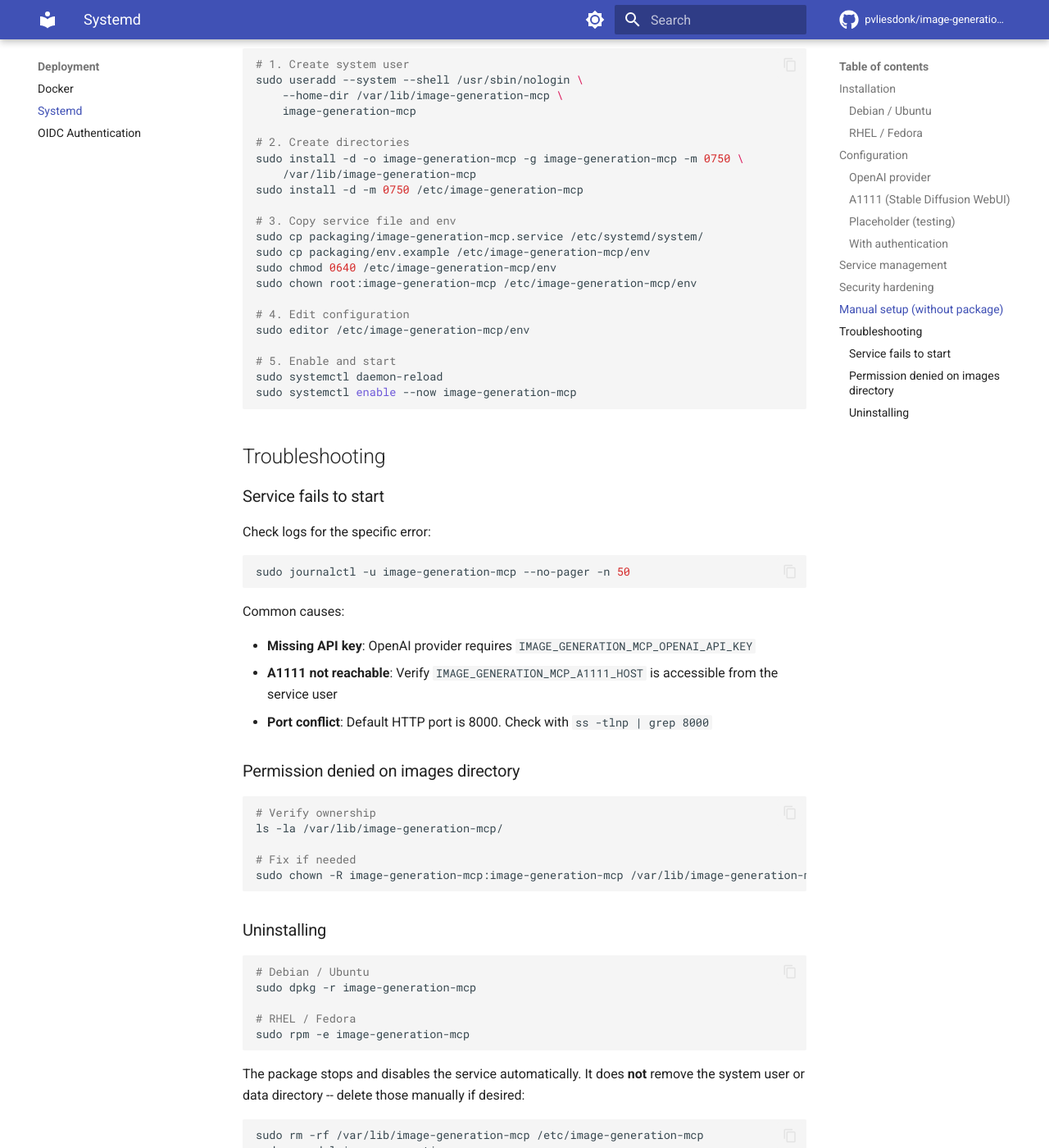
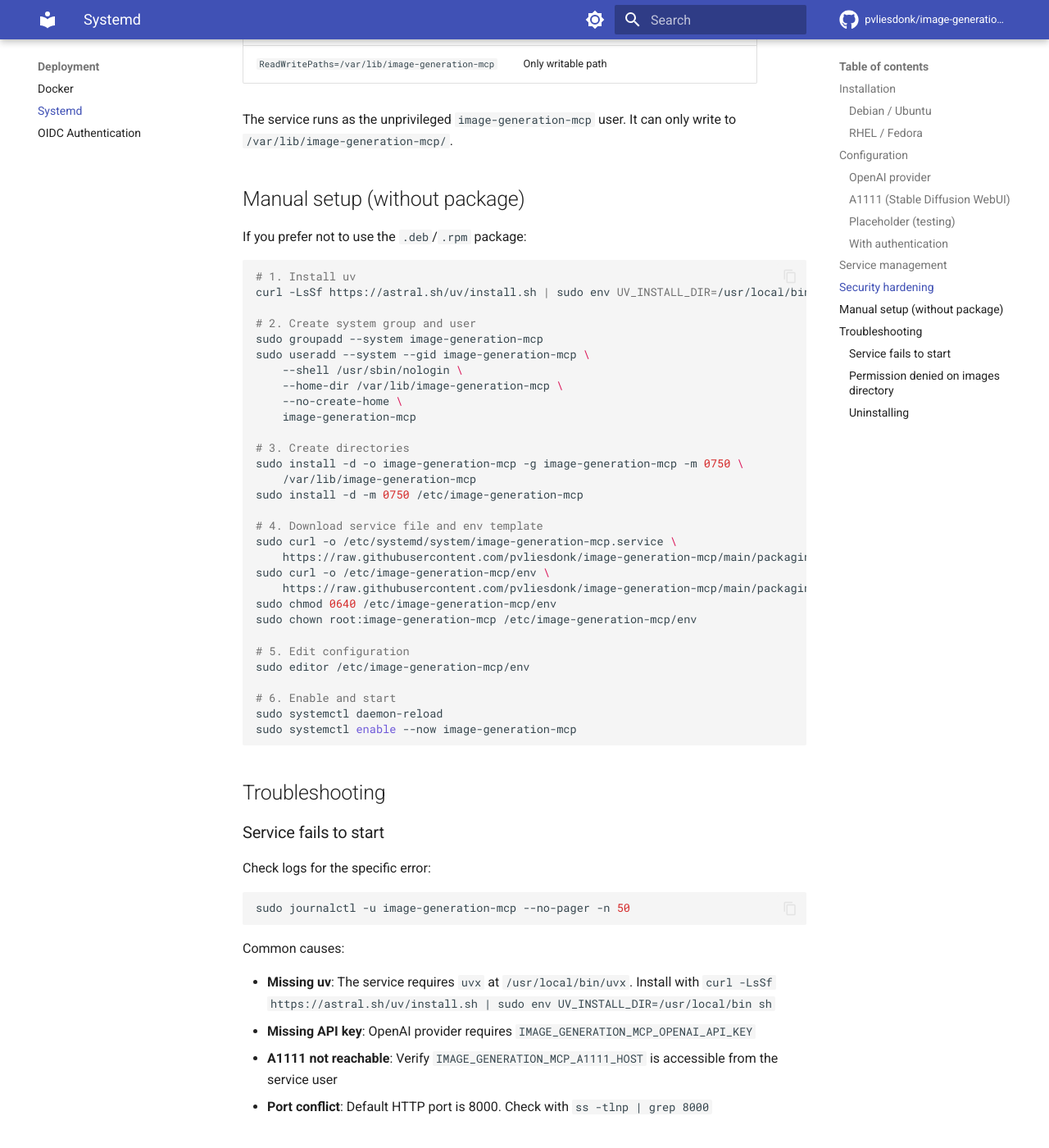
Before and after one commit to pvliesdonk/image-generation-mcp, an MkDocs documentation site: the page built from docs/deployment/systemd.md, in a window 1280 px wide and 1400 px high, scrolled down 3156 px. Shown: the whole window at 82% size. Built offline with MkDocs 1.6.1 and Material for MkDocs 9.7.7, drawn with Linux system fonts in a browser that asks for light colours; comment, search, counter and statistics services are not loaded; some of the changed text lies outside the part shown.

Commit message:
fix: address PR #44 review comments
- Fix JWT key example: remove shell substitution (systemd doesn't
  evaluate it), add note about EnvironmentFile literal parsing
- Fix data directory description: clarify images/ subdirectory
- Update package filenames from amd64 to all (arch-independent)
- Add architecture note explaining packages are arch-independent
- Update manual setup: create group first, use curl for downloads,
  add uv install step
- Remove MemoryDenyWriteExecute from hardening table (removed in #43)
- Add missing uv troubleshooting entry

````diff
--- a/docs/deployment/systemd.md
+++ b/docs/deployment/systemd.md
@@ -4,19 +4,22 @@
 
 ## Installation
 
+!!! note
+    Packages are architecture-independent (pure Python). The package installs [uv](https://docs.astral.sh/uv/) automatically if not already present.
+
 ### Debian / Ubuntu
 
 ```bash
 # Download the .deb from the latest release
-curl -LO https://github.com/pvliesdonk/image-generation-mcp/releases/latest/download/image-generation-mcp_amd64.deb
-sudo dpkg -i image-generation-mcp_amd64.deb
+curl -LO https://github.com/pvliesdonk/image-generation-mcp/releases/latest/download/image-generation-mcp_all.deb
+sudo dpkg -i image-generation-mcp_all.deb
 ```
 
 ### RHEL / Fedora
 
 ```bash
-curl -LO https://github.com/pvliesdonk/image-generation-mcp/releases/latest/download/image-generation-mcp_amd64.rpm
-sudo rpm -i image-generation-mcp_amd64.rpm
+curl -LO https://github.com/pvliesdonk/image-generation-mcp/releases/latest/download/image-generation-mcp_all.rpm
+sudo rpm -i image-generation-mcp_all.rpm
 ```
 
 The package creates:
@@ -65,11 +68,15 @@
 IMAGE_GENERATION_MCP_OIDC_CONFIG_URL=https://auth.example.com/.well-known/openid-configuration
 IMAGE_GENERATION_MCP_OIDC_CLIENT_ID=image-generation-mcp
 IMAGE_GENERATION_MCP_OIDC_CLIENT_SECRET=your-client-secret
-IMAGE_GENERATION_MCP_OIDC_JWT_SIGNING_KEY=$(openssl rand -hex 32)
+# Generate a stable signing key: openssl rand -hex 32
+IMAGE_GENERATION_MCP_OIDC_JWT_SIGNING_KEY=paste-generated-key-here
 ```
 
 !!! warning
     The env file contains secrets (API keys, OIDC credentials). The package sets permissions to `0640 root:image-generation-mcp` -- do not loosen these.
+
+!!! note
+    systemd `EnvironmentFile` does **not** perform shell substitution. Generate values like the JWT signing key separately (`openssl rand -hex 32`) and paste the result into the env file.
 
 ## Service management
 
@@ -117,26 +123,34 @@
 If you prefer not to use the `.deb`/`.rpm` package:
 
 ```bash
-# 1. Create system user
-sudo useradd --system --shell /usr/sbin/nologin \
+# 1. Install uv
+curl -LsSf https://astral.sh/uv/install.sh | sudo env UV_INSTALL_DIR=/usr/local/bin sh
+
+# 2. Create system group and user
+sudo groupadd --system image-generation-mcp
+sudo useradd --system --gid image-generation-mcp \
+    --shell /usr/sbin/nologin \
     --home-dir /var/lib/image-generation-mcp \
+    --no-create-home \
     image-generation-mcp
 
-# 2. Create directories
+# 3. Create directories
 sudo install -d -o image-generation-mcp -g image-generation-mcp -m 0750 \
     /var/lib/image-generation-mcp
 sudo install -d -m 0750 /etc/image-generation-mcp
 
-# 3. Copy service file and env
-sudo cp packaging/image-generation-mcp.service /etc/systemd/system/
-sudo cp packaging/env.example /etc/image-generation-mcp/env
+# 4. Download service file and env template
+sudo curl -o /etc/systemd/system/image-generation-mcp.service \
+    https://raw.githubusercontent.com/pvliesdonk/image-generation-mcp/main/packaging/image-generation-mcp.service
+sudo curl -o /etc/image-generation-mcp/env \
+    https://raw.githubusercontent.com/pvliesdonk/image-generation-mcp/main/packaging/env.example
 sudo chmod 0640 /etc/image-generation-mcp/env
 sudo chown root:image-generation-mcp /etc/image-generation-mcp/env
 
-# 4. Edit configuration
+# 5. Edit configuration
 sudo editor /etc/image-generation-mcp/env
 
-# 5. Enable and start
+# 6. Enable and start
 sudo systemctl daemon-reload
 sudo systemctl enable --now image-generation-mcp
 ```
@@ -153,6 +167,7 @@
 
 Common causes:
 
+- **Missing uv**: The service requires `uvx` at `/usr/local/bin/uvx`. Install with `curl -LsSf https://astral.sh/uv/install.sh | sudo env UV_INSTALL_DIR=/usr/local/bin sh`
 - **Missing API key**: OpenAI provider requires `IMAGE_GENERATION_MCP_OPENAI_API_KEY`
 - **A1111 not reachable**: Verify `IMAGE_GENERATION_MCP_A1111_HOST` is accessible from the service user
 - **Port conflict**: Default HTTP port is 8000. Check with `ss -tlnp | grep 8000`
````
Also changed, not shown: other parts of docs/deployment/systemd.md (+1 -2 lines).
